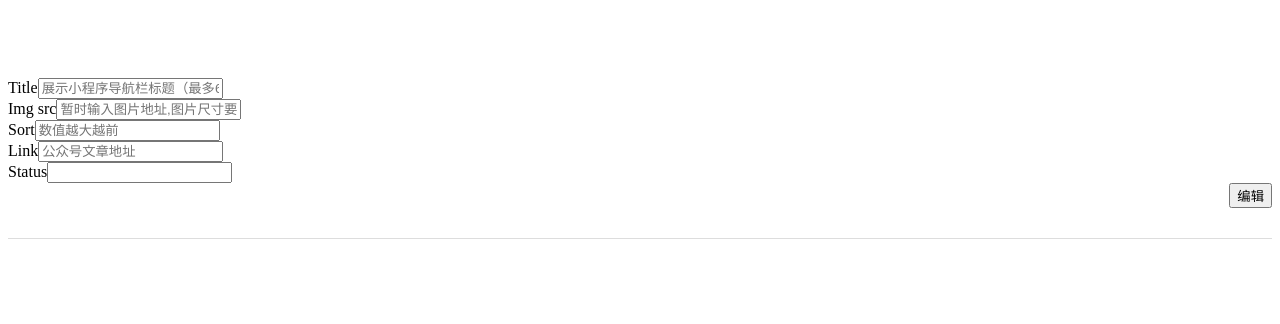
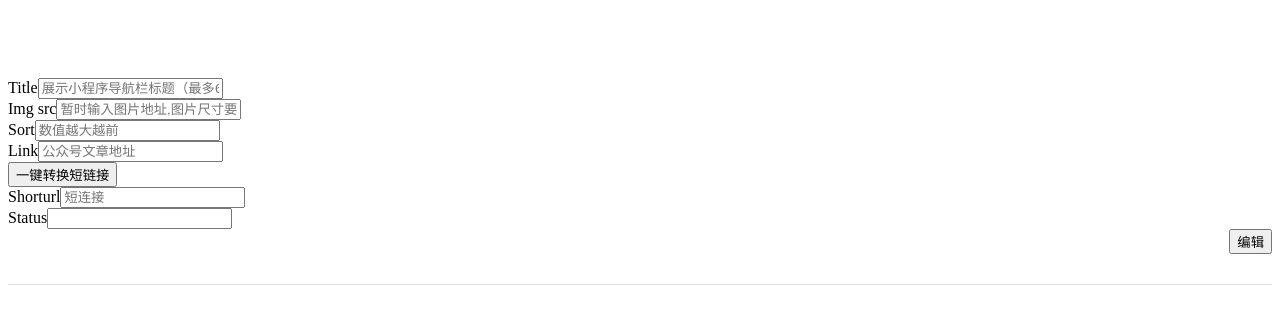
Before and after one commit to ZeroPm/ZeroAdmin, a Yii app: template backend/modules/rbac/views/brand/create.php in a window 1280 px wide. Shown: the top 324 px of the page. Run offline with PHP 8.4 and a stand-in for Yii, Linux system fonts and the light colour scheme; the template is opened without the code that fills it, so the values that code supplies are empty; form fields are guessed from the names that the template uses; some libraries are stand-ins or nearby versions.

Commit message:
轮播图添加增加快速转换短链接功能

```diff
--- a/backend/modules/rbac/views/brand/_form.php
+++ b/backend/modules/rbac/views/brand/_form.php
@@ -20,7 +20,9 @@ use yii\widgets\ActiveForm;
 
     <?= $form->field($model, 'sort')->textInput(['maxlength' => true])->textInput(['class'=>'layui-input','maxlength' => 5,'placeholder'=>'数值越大越前']) ?>
 
-    <?= $form->field($model, 'link')->textInput(['maxlength' => true])->textInput(['class'=>'layui-input','placeholder'=>'公众号文章地址']) ?>
+    <?= $form->field($model, 'link')->textInput(['maxlength' => true])->textInput(['class'=>'layui-input link-input','placeholder'=>'公众号文章地址']) ?>
+    <?= Html::button('一键转换短链接', ['class' => 'layui-btn wechat-shorturl-button']) ?>
+    <?= $form->field($model, 'shorturl')->textInput(['maxlength' => true])->textInput(['class'=>'layui-input shorturl-input','placeholder'=>'短连接']) ?>
 
     <!-- <?= $form->field($model, 'status')->dropDownList([1=>'已开启','0'=>'已关闭']); ?> -->
 
--- a/backend/modules/rbac/views/brand/js/create.js
+++ b/backend/modules/rbac/views/brand/js/create.js
@@ -1,5 +1,32 @@
 layui.config({
 	base : "js/"
 }).use(['form','layer','jquery','laydate'],function(){
+	var form = layui.form,
+		layer = parent.layer === undefined ? layui.layer : parent.layer,
+		$ = layui.jquery;
 
+	$("body").on("click",".wechat-shorturl-button",function(){
+        console.log($('.link-input').val());
+        var url = $('.link-input').val();
+        if(url){
+        var href="<?= yii\helpers\Url::to(['brand/shorturl'])?>";
+        $.post(href,{'shorturl':url},function(data,index){
+        console.log(data);
+            if(data.code===200){
+                layer.msg(data.msg);
+                $('.shorturl-input').val(data.data);
+            }else{
+                layer.msg(data.msg);
+            }
+        },"json").fail(function(a,b,c){
+            if(a.status==403){
+                layer.msg('没有权限');
+            }else{
+                layer.msg('系统错误');
+            }
+        });
+    }else{
+    	layer.msg('请填写需要转换的链接地址', {icon: 5});
+    }
+    });
 });
```
